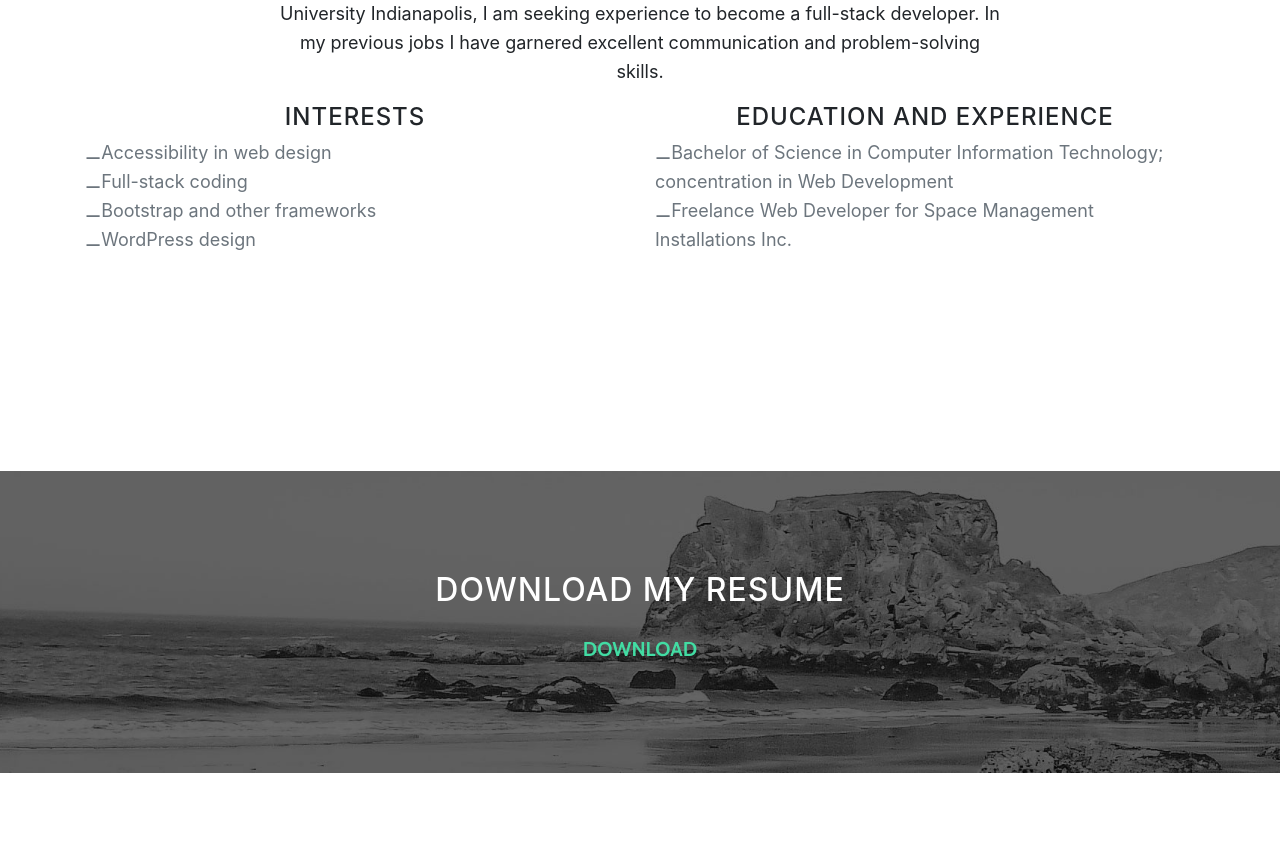
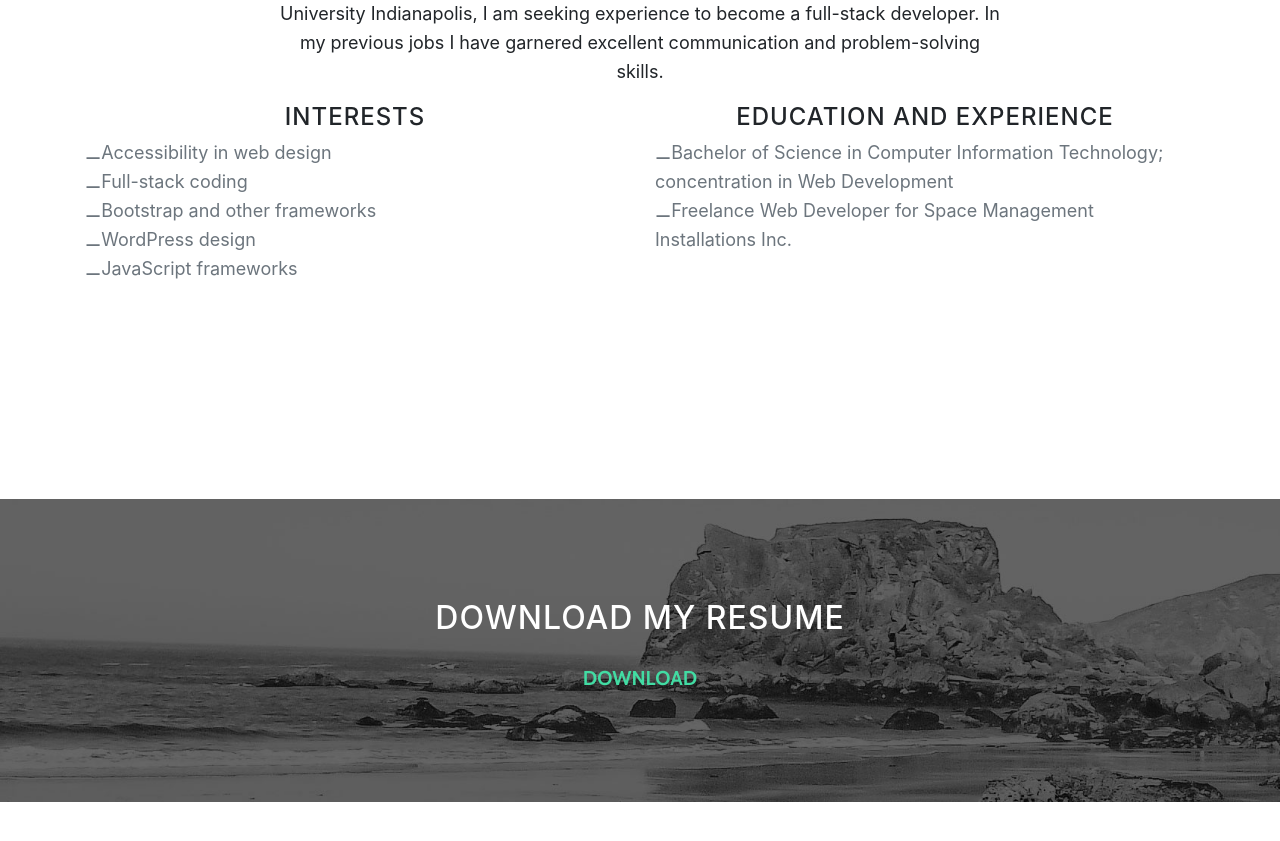
Before and after one commit to dmdrake/dmdrake.github.io, a website with bundled scripts: page index.html in a window 1280 px wide. Shown: the part 1340-2181 px from the top of the page. Built offline with nearby package versions, Linux system fonts and the light colour scheme.

Commit message:
grammar fix

```diff
--- a/index.html
+++ b/index.html
@@ -87,7 +87,7 @@
           <div class="col-lg-6 col-md-6 text-center">
             <div class="service-box">
               <h4>Interests</h4>
-                <p class="text-muted" style="text-align: left;">&#9866;Accessibility in web design<br>&#9866;Full-stack coding<br>&#9866;Bootstrap and other frameworks<br>&#9866;WordPress design</p>
+                <p class="text-muted" style="text-align: left;">&#9866;Accessibility in web design<br>&#9866;Full-stack coding<br>&#9866;Bootstrap and other frameworks<br>&#9866;WordPress design<br>&#9866;JavaScript frameworks</p>
             </div>
           </div>
           <div class="col-lg-6 col-md-6 text-center">
```
